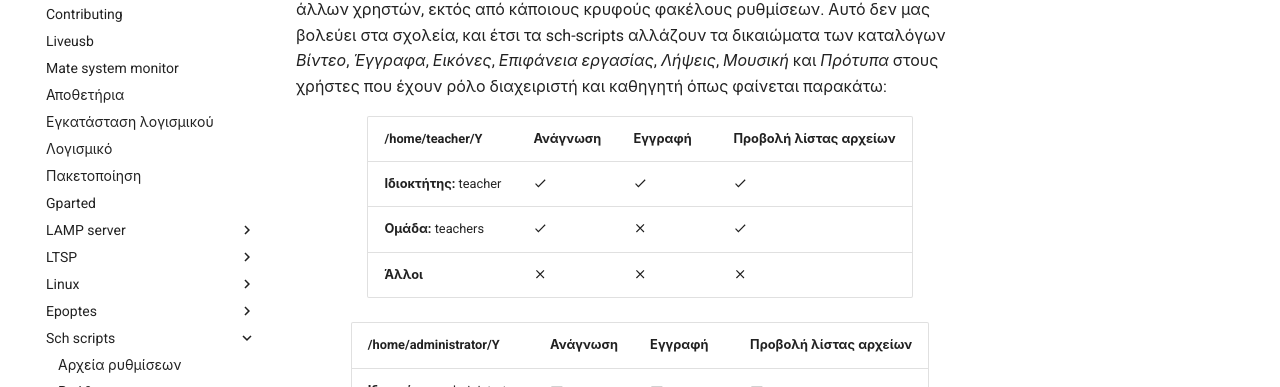
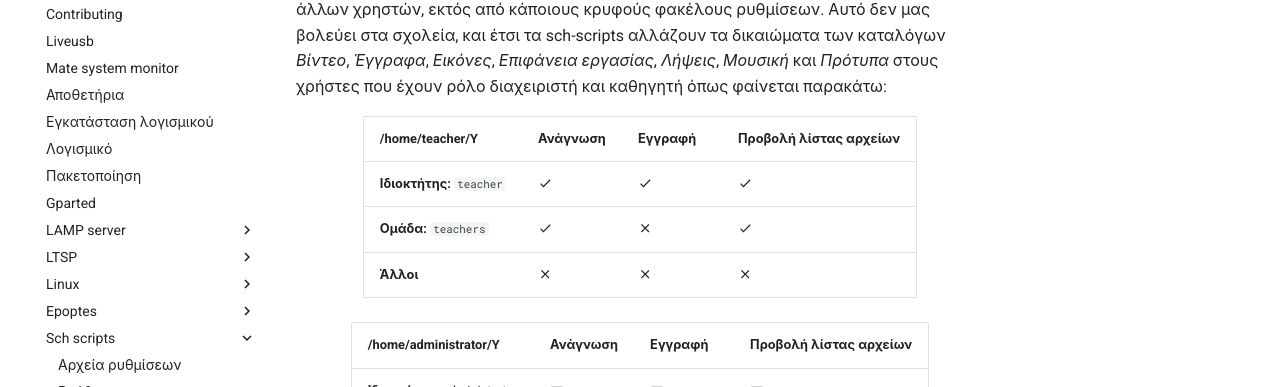
Before and after one commit to siahos/el.ltsp.org, an MkDocs documentation site: the page built from docs/sch-scripts/Δικαιώματα_καταλόγων.md, in a window 1280 px wide and 900 px high, scrolled down 392 px. Shown: the part 144-531 px from the top of the window. Built offline with MkDocs 1.6.1 and Material for MkDocs 9.7.7, drawn with Linux system fonts in a browser that asks for light colours; comment, search, counter and statistics services are not loaded.

```diff
--- a/docs/sch-scripts/Δικαιώματα_καταλόγων.md
+++ b/docs/sch-scripts/Δικαιώματα_καταλόγων.md
@@ -19,8 +19,8 @@
 
 | /home/teacher/Y                                   | Ανάγνωση         | Εγγραφή          | Προβολή λίστας αρχείων |
 | ------------------------------------------------- | ---------------- | ---------------- | ---------------------- |
-| **Ιδιοκτήτης:** teacher                           | :material-check: | :material-check: | :material-check:       |
-| **Ομάδα:** teachers                               | :material-check: | :material-close: | :material-check:       |
+| **Ιδιοκτήτης:** `teacher`                         | :material-check: | :material-check: | :material-check:       |
+| **Ομάδα:** `teachers`                             | :material-check: | :material-close: | :material-check:       |
 | **Άλλοι**                                         | :material-close: | :material-close: | :material-close:       |
 
 | /home/administrator/Y                             | Ανάγνωση     | Εγγραφή      | Προβολή λίστας αρχείων |
```
